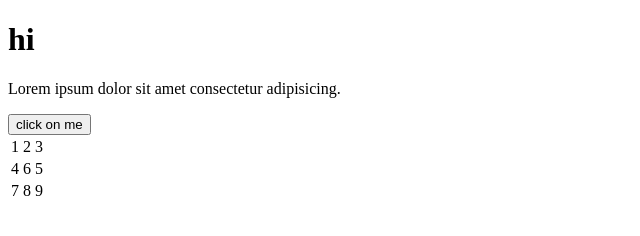
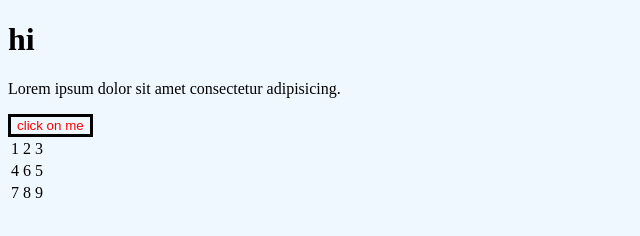
Before and after one commit to amirhoseinkeivani/test3, a plain HTML site: page front_end/index.html in a window 1280 px wide. Shown: the whole page, without its empty margins (0-640 px from the left). Drawn offline with Linux system fonts and the light colour scheme.

Commit message:
link style to index and style body and btn

```diff
--- a/front_end/index.html
+++ b/front_end/index.html
@@ -3,6 +3,7 @@
   <head>
     <meta charset="UTF-8" />
     <meta name="viewport" content="width=device-width, initial-scale=1.0" />
+    <link rel="stylesheet" href="style.css" />
     <title>Document</title>
   </head>
   <body>
--- a/front_end/style.css
+++ b/front_end/style.css
@@ -0,0 +1,8 @@
+body {
+  background-color: aliceblue;
+}
+button {
+  border: 3px solid black;
+  color: red;
+  background: none;
+}
```
